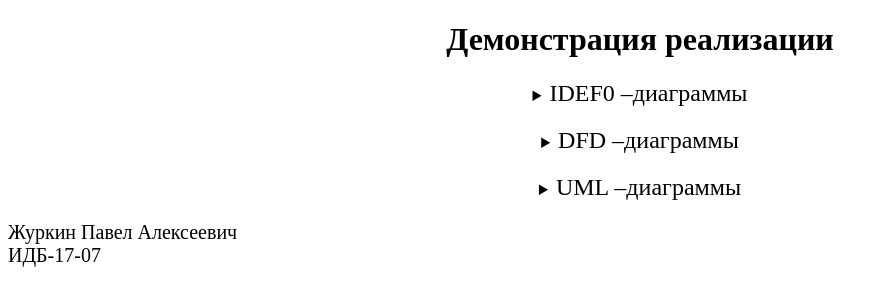
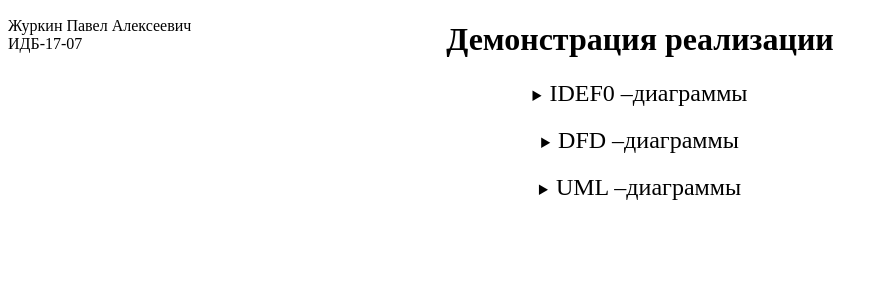
Before and after one commit to OvrClock74/Site_for_VKR, a plain HTML site: page index.html in a window 1280 px wide. Shown: the whole page, without its empty margins (0-888 px from the left). Drawn offline with Linux system fonts and the light colour scheme.

Commit message:
Update index.html

```diff
--- a/index.html
+++ b/index.html
@@ -14,6 +14,13 @@
 			font-size: 15pt;
 		}
 		p.thick {font-weight:bold;}
+
+				.bottomright {
+  			position: absolute;
+  			top: 1px;
+  			left: 8px;
+  			font-size: 16px;
+  		}
 	</style>
 </head>
 
```
